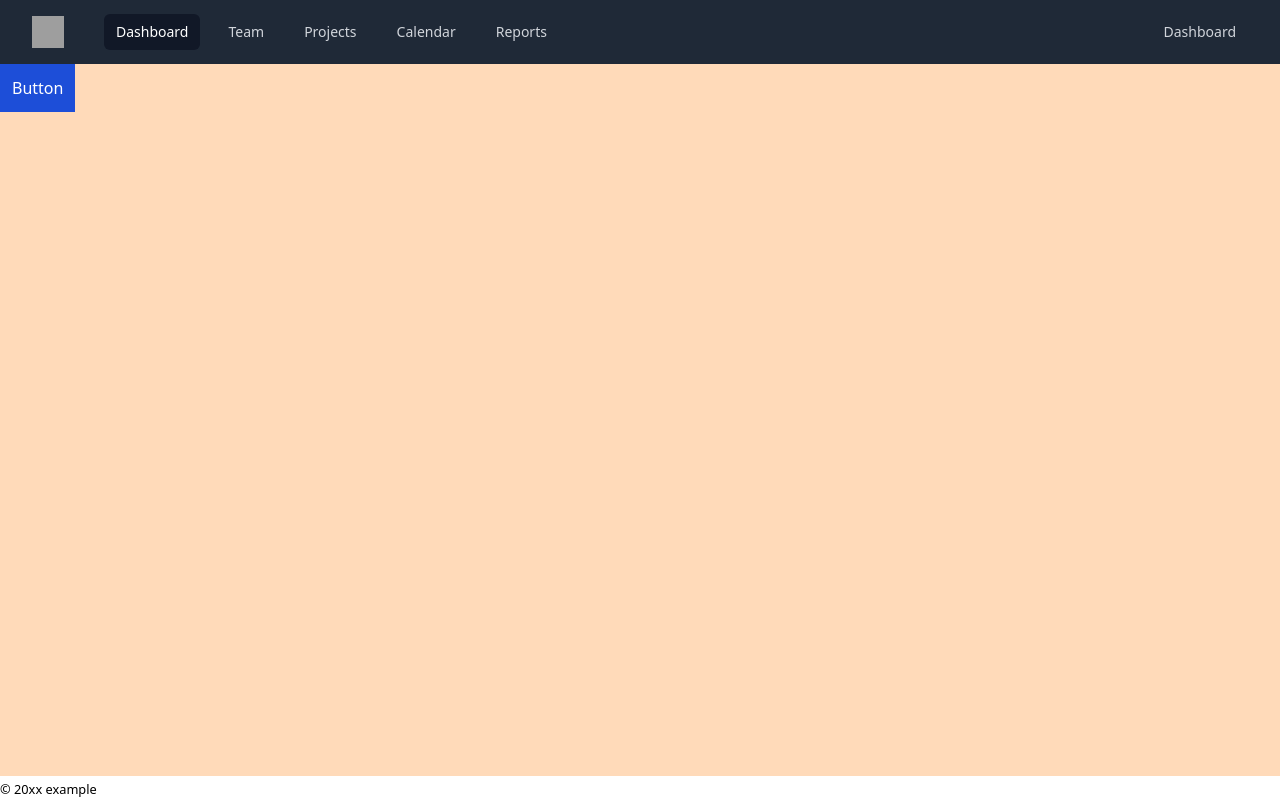
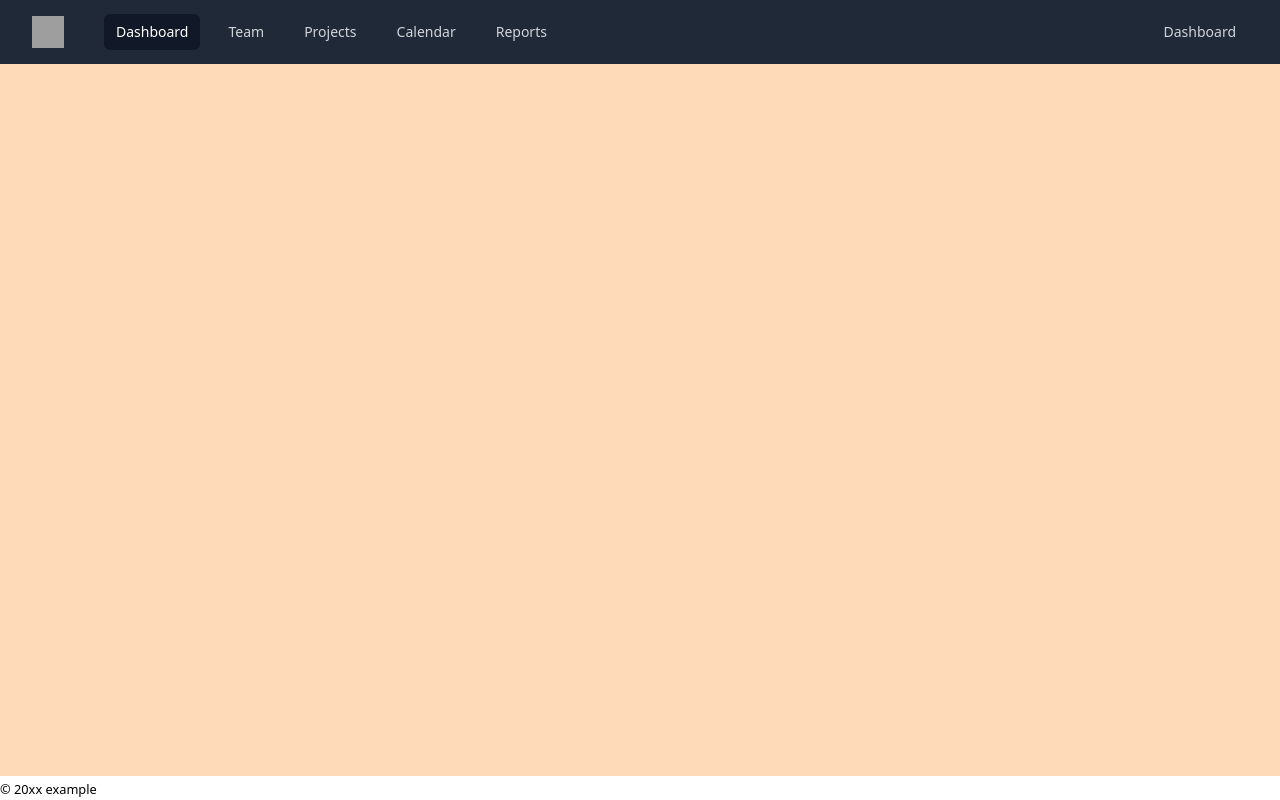
Before and after one commit to Gin58/gin-next, a Next.js app: page / in a window 1280 px wide. Built offline with nearby package versions, Linux system fonts and the light colour scheme; no server answers; grey boxes are pictures that could not be loaded.

Commit message:
add currentUser

```diff
--- a/src/pages/index.tsx
+++ b/src/pages/index.tsx
@@ -6,13 +6,8 @@ const Home = () => {
   const { currentUser } = useContext(AuthContext);
   return (
     <Layout>
-      <button
-        className="btn-blue"
-        onClick={() => {
-          window.alert("Hello, World!");
-        }}
-      >
-        Button
+      <button>
+        { currentUser }
       </button>
     </Layout>
   );
```
